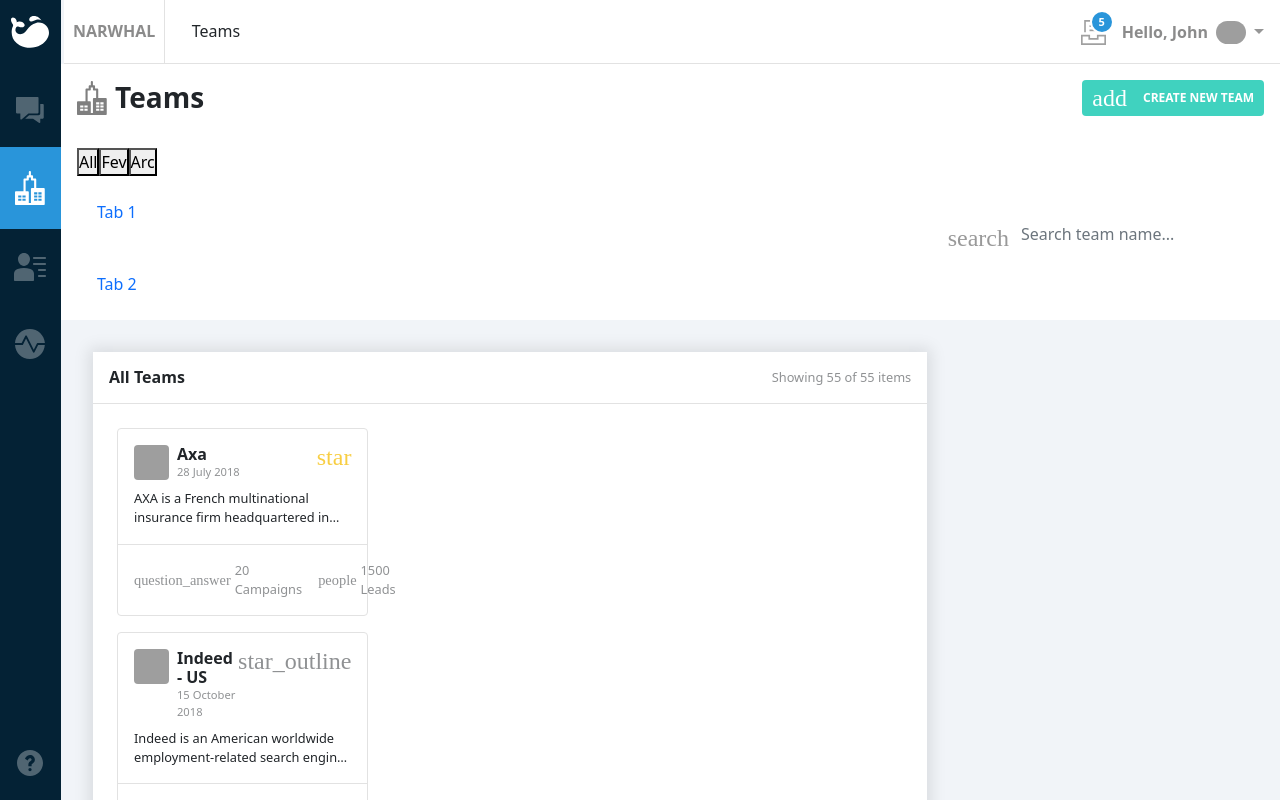
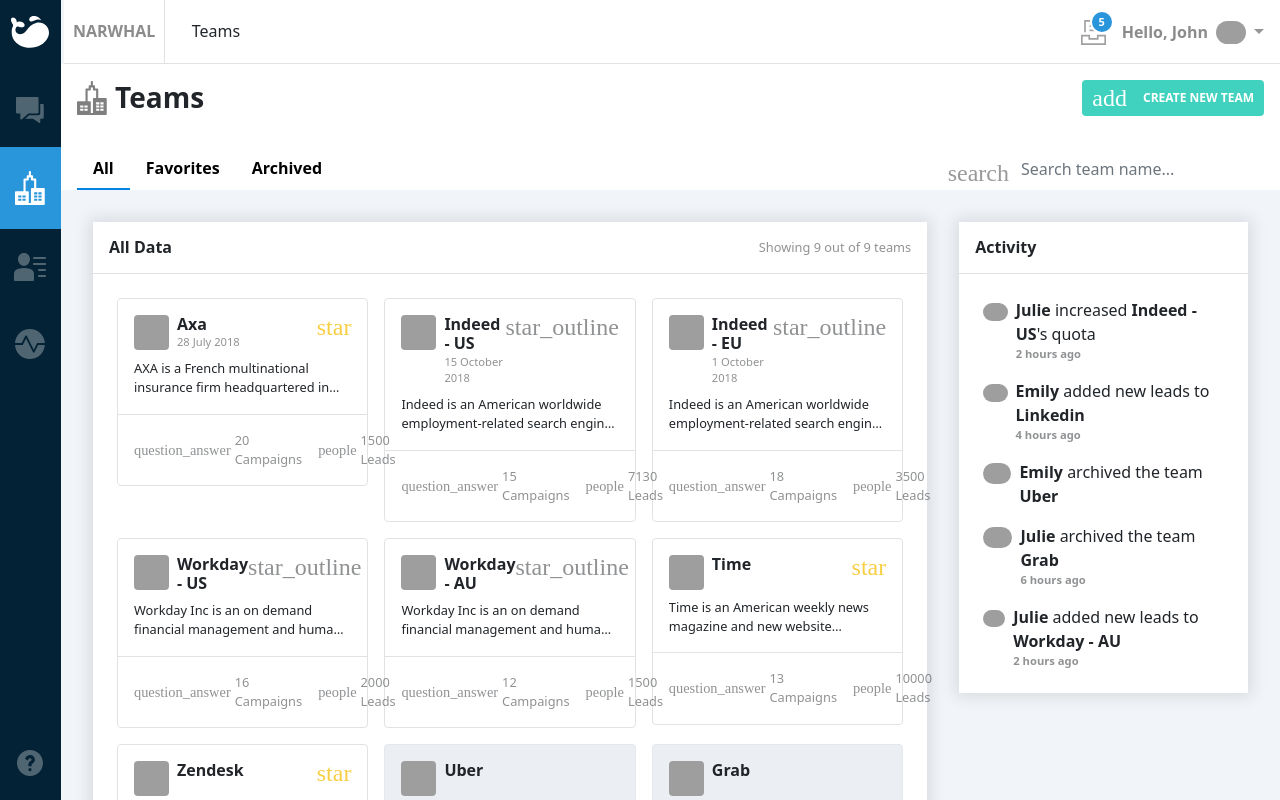
Before and after one commit to Mehedihasan-95/ReactWebApp, a React (Create React App) app: page / in a window 1280 px wide. Shown: the top 800 px of the page. Built offline with nearby package versions, Linux system fonts and the light colour scheme; grey boxes are pictures that could not be loaded.

Commit message:
tab view complete with team count!!

```diff
--- a/src/App.js
+++ b/src/App.js
@@ -2,7 +2,7 @@
 import './App.scss';
 import Header from './header/header';
 import Sidenav from './sidenav/sidenav';
-import { Tabs, Navbar, Form, FormControl, Nav } from 'react-bootstrap';
+import { Tab, Navbar, Form, FormControl, Nav } from 'react-bootstrap';
 import ViewBoxs from './component/viewBox/viewBoxs'
 import iconTeamsBlack from './assets/icons/icon-teams-black.svg';
 import ActivitiesCard from './component/activitiesCard'
@@ -15,15 +15,20 @@
 const App = () => {
 
   const [data, setData] = useState(teamInformation);
+  const [header, setHeader] = useState("All Data");
 
   const filterAllData = () => {
     setData(teamInformation.filter(teamInfo => teamInfo))
+    setHeader("All Data")
   }
+
   const filterFavData = () => {
     setData(teamInformation.filter(teamInfo => teamInfo.is_favorited))
+    setHeader("Favorites")
   }
   const filterArcData = () => {
     setData(teamInformation.filter(teamInfo => teamInfo.is_archived))
+    setHeader("Archived")
   }
 
   return (
@@ -49,22 +54,17 @@
 
           {/* filter tab button & search filter*/}
           <div className='d-flex bg-white justify-content-between align-items-center pt-3 px-3'>
-            <div className='filter-buttons'>
-
-              <button onClick={filterAllData}>All</button>
-              <button onClick={filterFavData}>Fev</button>
-              <button onClick={filterArcData}>Arc</button>
-
-              <Nav variant="pills" className="flex-column">
+            <Nav className='nav-link-btn' variant="pills" defaultActiveKey="all data">
               <Nav.Item>
-                  <Nav.Link eventKey={filterAllData}>Tab 1</Nav.Link>
+                <Nav.Link eventKey="all data"><button className='tabBtn' onClick={filterAllData}>All</button></Nav.Link>
               </Nav.Item>
               <Nav.Item>
-                  <Nav.Link eventKey={filterFavData} >Tab 2</Nav.Link>
+                <Nav.Link eventKey="Favorites"> <button className='tabBtn' onClick={filterFavData}>Favorites</button></Nav.Link>
+              </Nav.Item>
+              <Nav.Item>
+                <Nav.Link eventKey="Archived"><button className='tabBtn' onClick={filterArcData}>Archived</button></Nav.Link>
               </Nav.Item>
             </Nav>
-
-            </div>
 
             {/* Search button */}
             <div className='d-flex align-items-center'>
@@ -84,28 +84,8 @@
 
           <div className='d-flex m-4_5 align-items-start justify-content-between'>
             <div className='col-9 pr-4_5'>
-              <ViewBoxs />
-              {/* All Items List */}
-              {/* <div className='bg-white box-shadow-default'>
-                <div className='header-title border-bottom-1 '>
-                  <div className=' p-3 d-flex justify-content-between align-items-center'>
-                    <h6 className='m-0 font-weight-600 '>All Teams</h6>
-                    <h6 className='m-0 font-size-0_8rem opacity-50'>Showing 55 of 55 items</h6>
+              <ViewBoxs teamInfos={data} header={header} itemCount={data.length} allData={teamInformation.length} />
             </div>
-                </div> */}
-
-              {/* Box Content */}
-              {/* <div className='p-3'>
-                  <div className='d-flex flex-wrap'>
-                    {data.map((teamInfo) => {
-                      return <ViewBoxs key={teamInfo.id} teamInfo={teamInfo} />
-                    })}
-
-                  </div>
-                </div> */}
-            </div>
-          </div>
-
             {/* Activities */}
             <div className='col-3 w- bg-white box-shadow-default'>
 
@@ -123,6 +103,8 @@
               </div>
 
             </div>
+          </div>
+
 
         </div>
       </div>
--- a/src/App.scss
+++ b/src/App.scss
@@ -26,3 +26,17 @@
     box-shadow: none ;
   }
 }
+.tabBtn {
+  background: transparent;
+  border: 0;
+  font-weight: 600;
+}
+
+.nav-link-btn.nav-pills{
+  .nav-item{padding: 0;}
+  .nav-link.active{
+    border-radius: 0;
+    color: #0083E3 !important;
+    background: transparent !important;
+    border-bottom: 2px solid #0083E3 !important;}
+}
--- a/src/component/viewBox/viewBoxs.js
+++ b/src/component/viewBox/viewBoxs.js
@@ -1,26 +1,25 @@
 import './viewBoxs.scss'
 import dataObj from '../../assets/data/data.json'
 
-const ViewBoxs = () => {
-
+const ViewBoxs = ({ teamInfos, header, itemCount, allData }) => {
     return (
         <>
             {/* All Items List */}
             <div className='bg-white box-shadow-default' >
                 <div className='header-title border-bottom-1 '>
-                    <div className=' p-3 d-flex justify-content-between align-items-center'>
-                        <h6 className='m-0 font-weight-600 '>All Teams</h6>
-                        <h6 className='m-0 font-size-0_8rem opacity-50'>Showing 55 of 55 items</h6>
+                    <div className='p-3 d-flex justify-content-between align-items-center'>
+                        <h6 className='m-0 font-weight-600 '>{header}</h6>
+                        <h6 className='m-0 font-size-0_8rem opacity-50'>Showing {itemCount} out of {allData} teams </h6>
                     </div>
                 </div>
 
                 {/* Box Content */}
                 <div className='p-3'>
-                    {dataObj.teams.map((teamInfo) => {
-                        console.log(teamInfo);
-                        return <div className='d-flex flex-wrap'>
-                            <div className='col-4 p-2'>
-                                <div className={`${teamInfo?.is_archived ? 'archived' : ''} border-1px border-radius-4`}>
+                    <div className='d-flex flex-wrap'>
+
+                        {teamInfos.map((teamInfo) => {
+                            return <div key={teamInfo.id} className='col-4 p-2'>
+                                <div className={`${teamInfo.is_archived ? 'archived' : ''} border-1px border-radius-4`}>
                                     <div className='p-3'>
                                         <div className='d-flex justify-content-between align-items-start pb-2'>
                                             <div className='d-flex'>
@@ -53,8 +52,8 @@
                                     </div>
                                 </div>
                             </div>
-                        </div>
-                    })}
+                        })}
+                    </div>
 
                 </div>
             </div>
--- a/src/header/header.scss
+++ b/src/header/header.scss
@@ -5,6 +5,7 @@
     background: #FFF;
     border-bottom: 1px solid #E2E2E2;
     margin-left: 4rem;
+    z-index: 100;
 }.text-gray{
     color: #1A1919;
     font-weight: 600;
```
Lines whose indentation alone changed are shown as unchanged.
